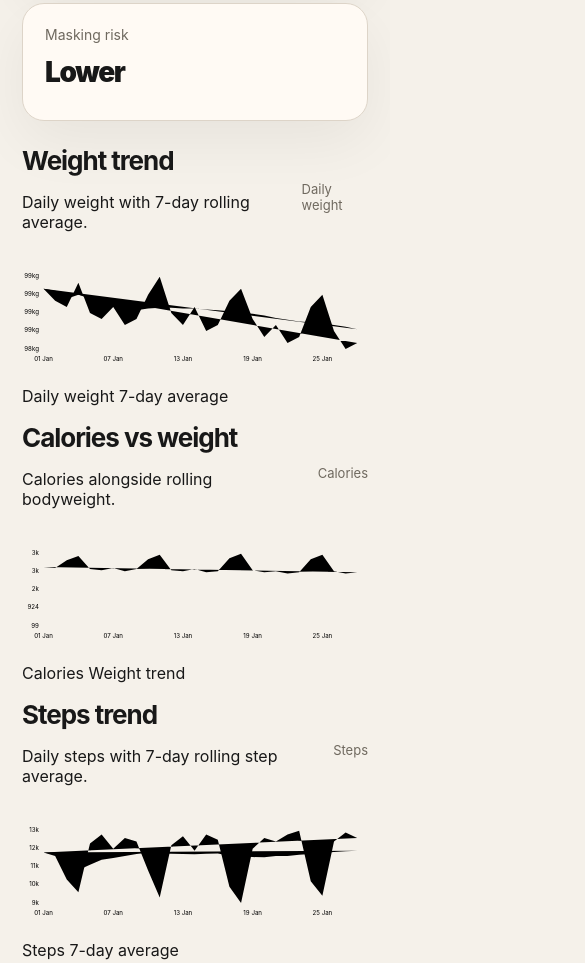
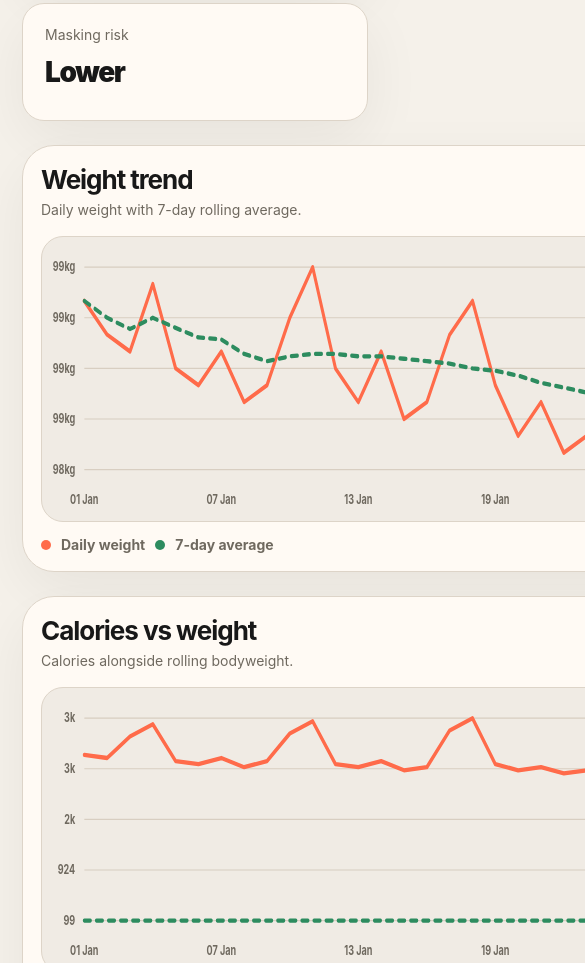
Before and after one commit to JoshHarrigan94/Fat-Loss-Diagnositic-Graph, a website with bundled scripts: page app/index.html in a window 390 px wide. Shown: the part 3979-4942 px from the top of the page, 585 px wide, since content can reach past the window. Built offline with nearby package versions, Linux system fonts and the light colour scheme.

Commit message:
Update styles.css

```diff
--- a/app/css/styles.css
+++ b/app/css/styles.css
@@ -674,3 +674,115 @@ body {
     width: 100%;
   }
 }
+
+/* Phase 2 charts */
+
+.chart-grid {
+  display: grid;
+  grid-template-columns: 1fr;
+  gap: 24px;
+  margin-bottom: 24px;
+}
+
+.chart-card {
+  padding: 24px;
+  background: var(--panel);
+  border-radius: var(--radius-lg);
+  border: 1px solid var(--border);
+  box-shadow: var(--shadow);
+}
+
+.chart-subtitle {
+  margin: 6px 0 0;
+  color: var(--muted);
+  font-size: 14px;
+}
+
+.chart-scroll {
+  width: 100%;
+  overflow-x: auto;
+  margin-top: 18px;
+  border-radius: var(--radius-md);
+  background: #f0ebe4;
+  border: 1px solid var(--border);
+}
+
+.line-chart,
+.bar-chart {
+  width: 100%;
+  min-width: 760px;
+  height: 280px;
+}
+
+.chart-grid-line {
+  stroke: #d8cec1;
+  stroke-width: 1;
+}
+
+.chart-axis-label {
+  fill: var(--muted);
+  font-size: 12px;
+  font-weight: 700;
+}
+
+.chart-value-label {
+  fill: var(--text);
+  font-size: 12px;
+  font-weight: 900;
+}
+
+.chart-line {
+  fill: none;
+  stroke-width: 4;
+  stroke-linecap: round;
+  stroke-linejoin: round;
+}
+
+.chart-line.primary {
+  stroke: var(--accent);
+}
+
+.chart-line.secondary {
+  stroke: var(--success);
+  stroke-dasharray: 8 8;
+}
+
+.chart-bar {
+  fill: var(--accent);
+}
+
+.chart-legend {
+  display: flex;
+  align-items: center;
+  gap: 10px;
+  margin: 14px 0 0;
+  color: var(--muted);
+  font-size: 14px;
+  font-weight: 700;
+}
+
+.legend-dot {
+  display: inline-block;
+  width: 10px;
+  height: 10px;
+  border-radius: 999px;
+}
+
+.legend-dot.primary {
+  background: var(--accent);
+}
+
+.legend-dot.secondary {
+  background: var(--success);
+}
+
+@media (max-width: 760px) {
+  .chart-card {
+    padding: 18px;
+  }
+
+  .line-chart,
+  .bar-chart {
+    min-width: 680px;
+  }
+}
```
